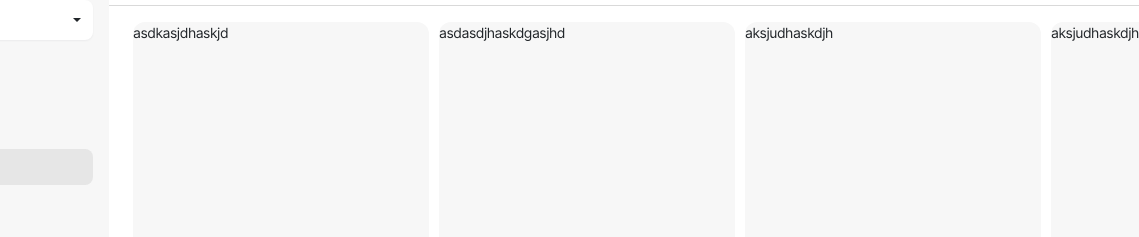
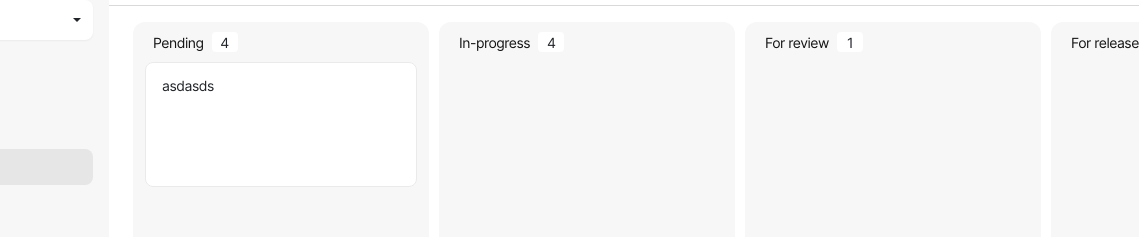
Before and after one commit to Samshh/tactiv-inventory, a website: page src/pages/inventory.html in a window 1280 px wide. Shown: the part 55-292 px from the top of the page, 141-1280 px from the left. Drawn offline with nearby package versions, Linux system fonts and the light colour scheme.

Commit message:
card progress

```diff
--- a/src/pages/inventory.html
+++ b/src/pages/inventory.html
@@ -128,23 +128,40 @@
           <div class="separator"></div>
           <div class="d-flex px-4 py-3 inventory-container">
             <div class="d-flex inventory-tabs">
-              <div class="d-flex inventory-cards">
-                 asdkasjdhaskjd
+              <div class="inventory-cards">
+                <div class="card-title">
+                  Pending
+                  <div class="card-count">
+                    4
+                  </div>
+                </div>
+                <div class="card-inventory">
+                  asdasds
+                </div>
               </div>
-              <div class="d-flex inventory-cards">
-                 asdasdjhaskdgasjhd
+              <div class="inventory-cards">
+                <div class="card-title">
+                  In-progress
+                  <div class="card-count">
+                    4
+                  </div>
+                </div>
               </div>
-              <div class="d-flex inventory-cards">
-                 aksjudhaskdjh
+              <div class="inventory-cards">
+                <div class="card-title">
+                  For review
+                  <div class="card-count">
+                    1
+                  </div>
+                </div>
               </div>
-              <div class="d-flex inventory-cards">
-                 aksjudhaskdjh
-              </div>
-              <div class="d-flex inventory-cards">
-                 aksjudhaskdjh
-              </div>
-              <div class="d-flex inventory-cards">
-                 aksjudhaskdjh
+              <div class="inventory-cards">
+                <div class="card-title">
+                  For release
+                  <div class="card-count">
+                    20
+                  </div>
+                </div>
               </div>
             </div>
           </div>
--- a/src/styles/components/_base.scss
+++ b/src/styles/components/_base.scss
@@ -3,3 +3,4 @@
 @import "buttons";
 @import "inputs";
 @import "dropdown";
+@import "cards";
--- /dev/null
+++ b/src/styles/components/_cards.scss
@@ -0,0 +1,12 @@
+.card {
+  &-inventory {
+    display: flex;
+    width: 100%;
+    flex-direction: column;
+    border: 1px solid $neutral-50;
+    background-color: $white;
+    border-radius: $radius-sm;
+    min-height: torem(124.5);
+    padding: $spacing-sm-2 $spacing-md;
+  }
+}
--- a/src/styles/pages/_inventory.scss
+++ b/src/styles/pages/_inventory.scss
@@ -39,11 +39,38 @@
         .inventory-tabs {
           gap: $spacing-sm;
           .inventory-cards {
+            display: flex;
+            flex-direction: column;
+            justify-content: start;
+            align-items: start;
             width: torem(296);
             flex-grow: 1;
             background-color: $neutral-25;
             border-radius: $radius-normal;
             overflow-y: auto;
+            padding: $spacing-xs-2 $spacing-sm-2;
+            gap: $spacing-xs-2;
+
+            .card-title {
+              color: $neutral-900;
+              display: flex;
+              justify-content: center;
+              align-items: center;
+              height: torem(24);
+              gap: $spacing-xs-2;
+              padding-left: $spacing-xs-2;
+              padding-right: $spacing-xs-2;
+
+              .card-count {
+                background-color: $white;
+                display: flex;
+                justify-content: center;
+                align-items: center;
+                border-radius: $radius-xs;
+                height: torem(20);
+                width: torem(26);
+              }
+            }
           }
         }
       }
```
Also changed, not shown: src/styles/styles.css, 1 other file.
